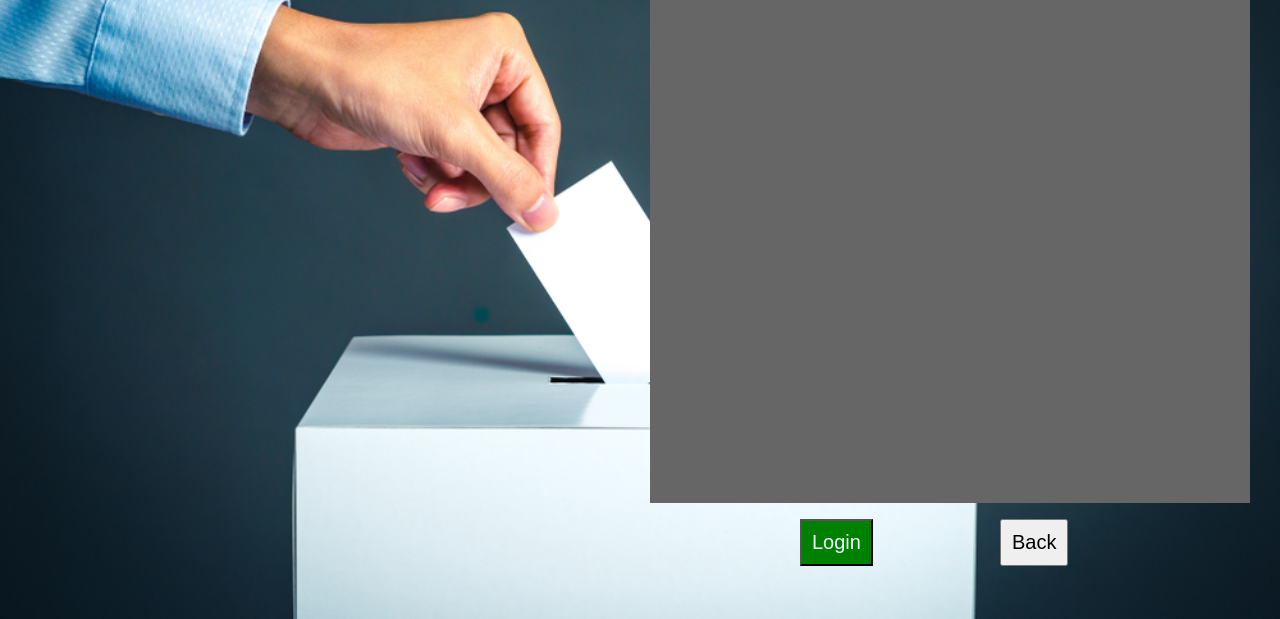
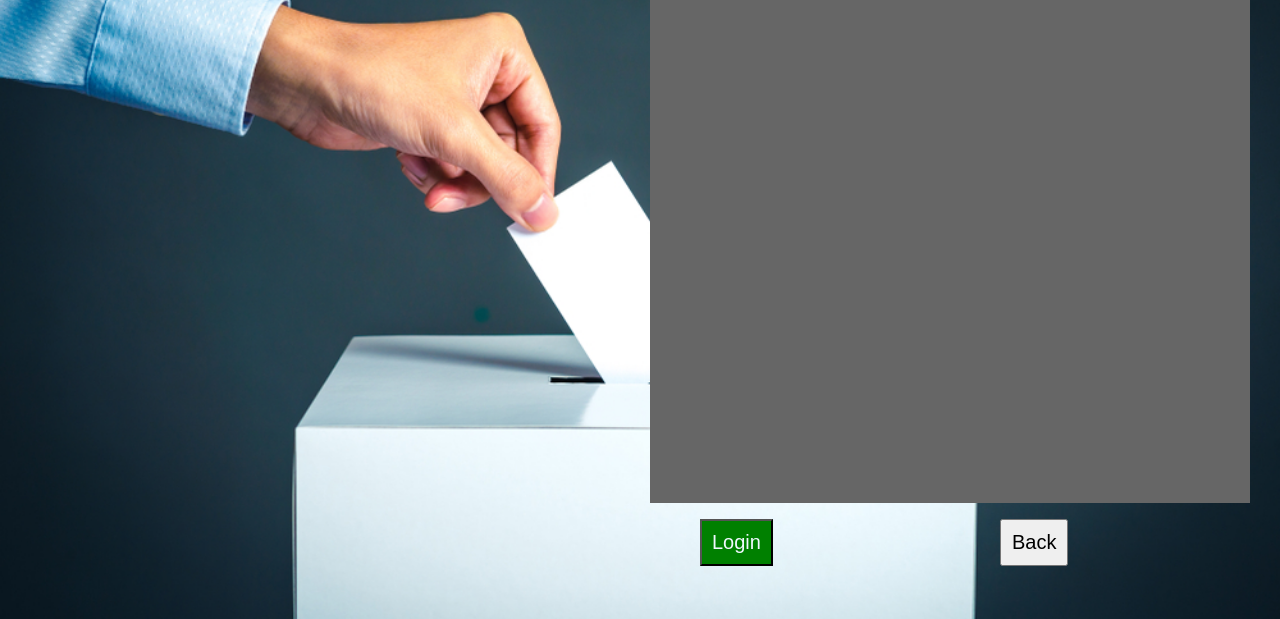
Before and after one commit to locker55198/facevote, a Flask app: page /login in a window 1280 px wide. Shown: the part 181-800 px from the top of the page. Run offline with Flask 2, Linux system fonts and the light colour scheme.

Commit message:
Update login.html

```diff
--- a/templates/login.html
+++ b/templates/login.html
@@ -10,9 +10,9 @@
         <h2 style="text-align: center; font-size: 40px;">Login</h2>
         <div>
             <form action="#">
-                <button onclick="LoginImage()" style="background-color: green; color: aliceblue; font-size: 20px; padding: 10px; position: absolute; padding: 10px; top: 700px; left: 800px;">Login</button><br><br>
+                <button onclick="LoginImage()" style="background-color: green; color: aliceblue; font-size: 20px; padding: 10px; position: absolute; padding: 10px; top: 700px; left: 700px;">Login</button><br><br>
             </form>
-            <button onclick="window.location.href='index.html'" style="font-size: 20px; position: absolute; padding: 10px; top: 700px; left: 1000px;">Back</button>
+            <button onclick="location.href='/index'" style="font-size: 20px; position: absolute; padding: 10px; top: 700px; left: 1000px;">Back</button>
         </div>
 
         <div style="position: absolute; top: 180px; left: 650px; background-color: #666;">
```
